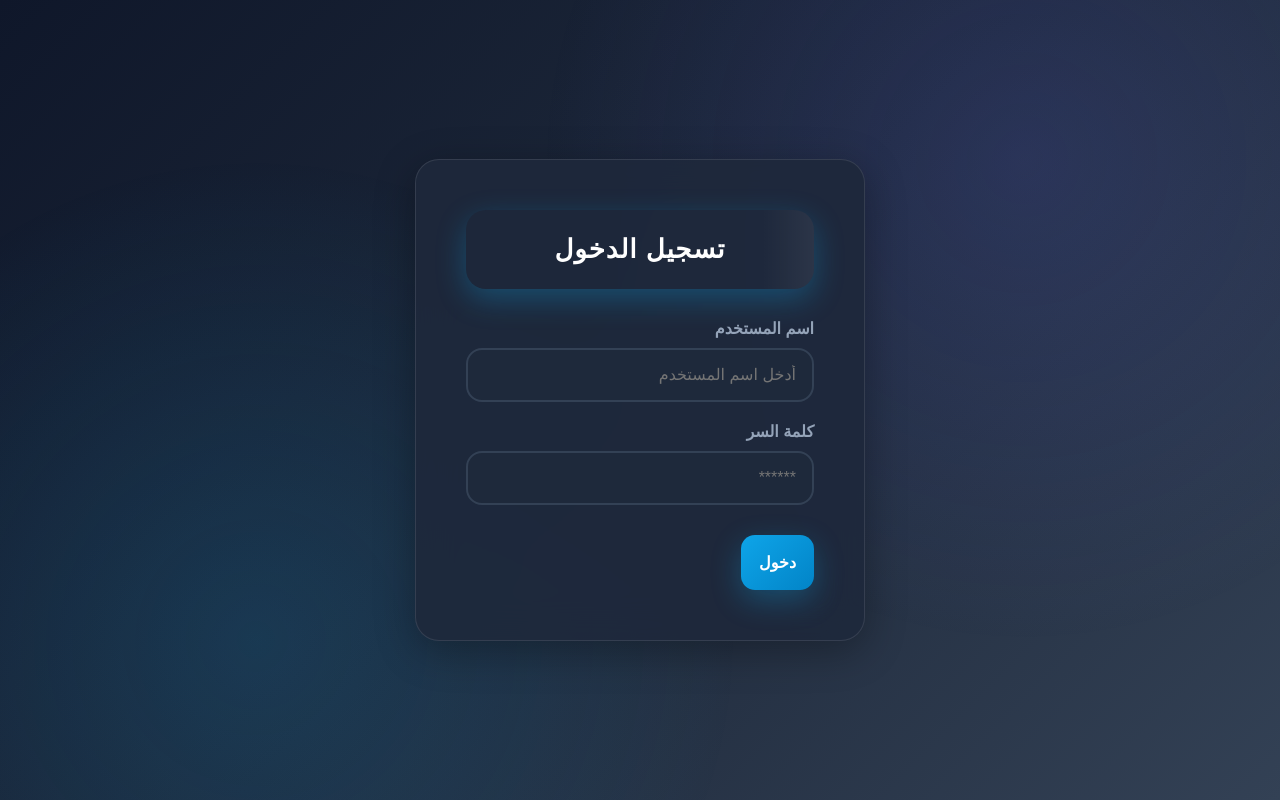
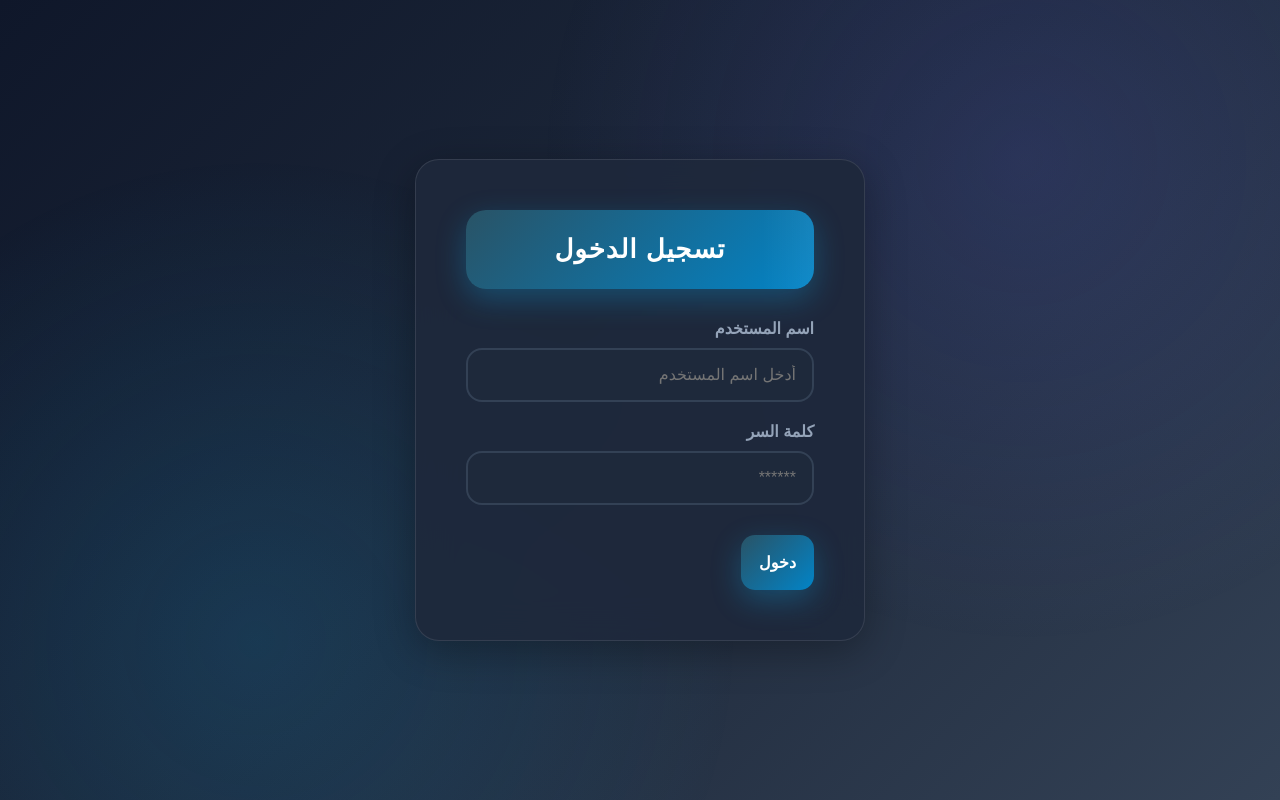
Before and after one commit to nour99828/Data_Entry, a plain HTML site: page index1.html in a window 1280 px wide. Drawn offline with Linux system fonts and the light colour scheme.

Commit message:
index1.html

```diff
--- a/index1.html
+++ b/index1.html
@@ -7,10 +7,10 @@
 
 <style>
 :root{
-    --primary: #0ea5e9;
+    --primary: #295366;
     --primary-dark: #0284c7;
     --primary-light: #38bdf8;
-    Whenstopping: #6366f1;
+   --Whenstopping: #6366f1;
     --bg: #0f172a;
     --card: rgba(30, 41, 59, 0.9);
     --input: #1e293b;
@@ -156,7 +156,7 @@ font-weight:700;
 padding:24px;
 margin-bottom:55px;
 border-radius:20px;
-background:linear-gradient(135deg,var(--primary),var(Whenstopping));
+background:linear-gradient(135deg,var(--primary),var(--primary-dark));
 box-shadow:0 10px 30px rgba(14,165,233,0.3);
 color: white;
 letter-spacing: 1px;
@@ -345,7 +345,7 @@ z-index:9999;
 @keyframes slideIn{ from{opacity:0;transform:translateY(20px)} to{opacity:1;transform:translateY(0)} }
 
 .view-toggle-btn {
-    background: linear-gradient(135deg,var(--primary),var(Whenstopping));
+    background: linear-gradient(135deg,var(--primary),var(--Whenstopping));
     color: white;
     border: none;
     padding: 12px 24px;
@@ -364,7 +364,7 @@ z-index:9999;
 }
 
 .view-toggle-btn.active {
-    background: linear-gradient(135deg,var(Whenstopping),var(--primary));
+    background: linear-gradient(135deg,var(--Whenstopping),var(--primary));
     box-shadow: 0 8px 20px rgba(99,102,241,0.4);
 }
 
```
